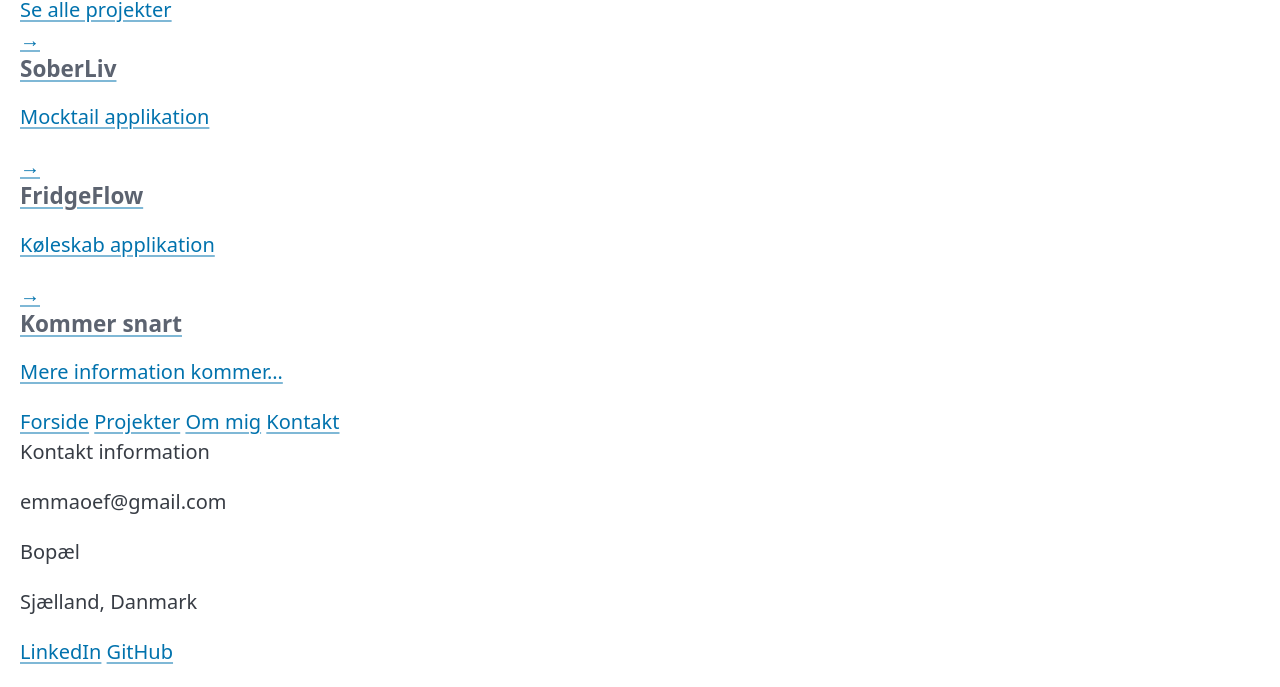
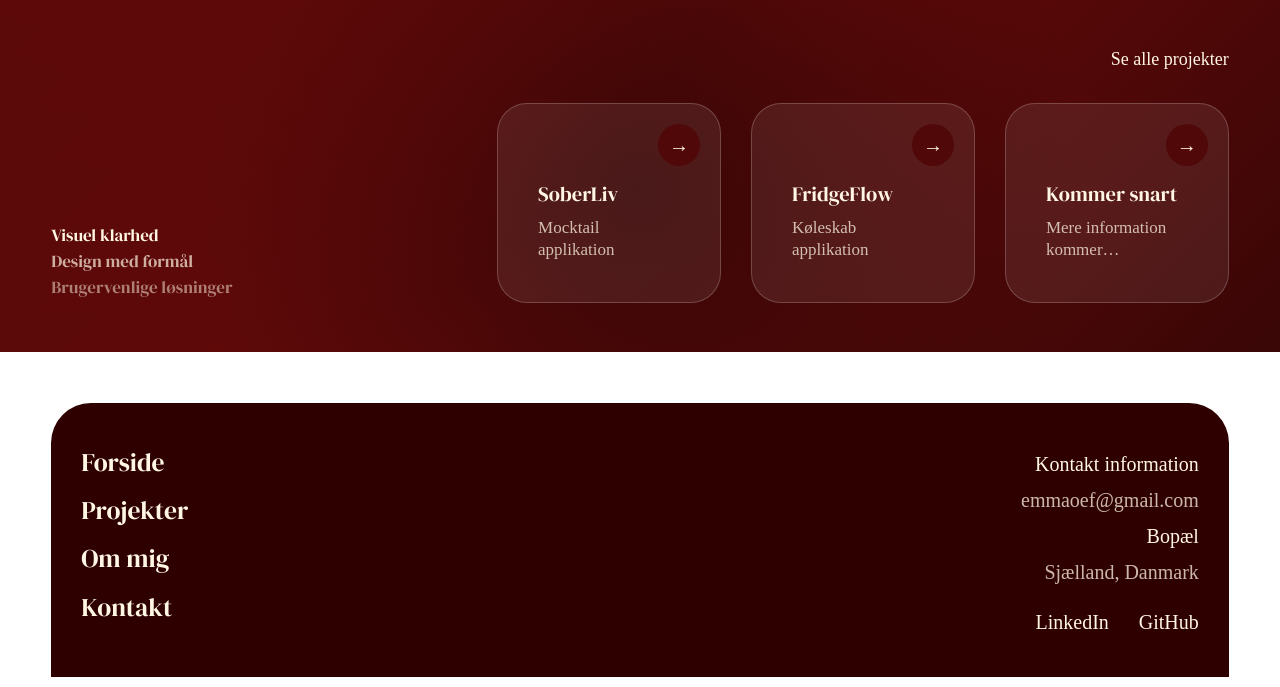
Before and after one commit to Emmafrederiksen/portfolio-framework, a website: page pico/forside.html in a window 1280 px wide. Shown: the part 448-1135 px from the top of the page. Drawn offline with nearby package versions, Linux system fonts and the light colour scheme; the site is published under a folder, as on GitHub Pages, so addresses that start at the root find nothing; a web font is replaced by a local one.

Commit message:
Changed the stylesheet link for Pico

```diff
--- a/pico/forside.html
+++ b/pico/forside.html
@@ -11,7 +11,7 @@
   <link rel="preconnect" href="https://fonts.googleapis.com">
   <link href="https://fonts.googleapis.com/css2?family=DM+Serif+Display&family=DM+Serif+Text&display=swap" rel="stylesheet">
 
-  <link rel="stylesheet" href="/css/pico-custom.css">
+  <link rel="stylesheet" href="../css/pico-custom.css">
 
   <title>Portfolio | Emma Øhlers Frederiksen</title>
 </head>
--- a/pico/projekter.html
+++ b/pico/projekter.html
@@ -11,7 +11,7 @@
   <link rel="preconnect" href="https://fonts.googleapis.com">
   <link href="https://fonts.googleapis.com/css2?family=DM+Serif+Display&family=DM+Serif+Text&display=swap" rel="stylesheet">
 
-  <link rel="stylesheet" href="/css/pico-custom.css">
+  <link rel="stylesheet" href="../css/pico-custom.css">
 
   <title>Portfolio | Emma Øhlers Frederiksen</title>
 </head>
```
